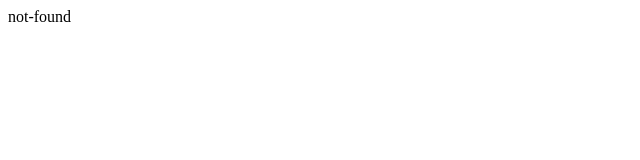
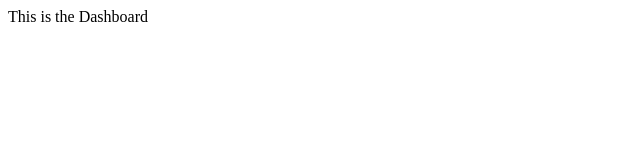
Before and after one commit to apurboroy7077/next_js_learning, a Next.js app in the folder hello_world/: page /dashboard in a window 1280 px wide. Before the commit this address had no page. Shown: the top 160 px of the page, without its empty margins (0-640 px from the left). Built offline with nearby package versions, Linux system fonts and the light colour scheme.

Commit message:
File Colocating, Date 20/2/2024, Tuesday.

```diff
--- /dev/null
+++ b/hello_world/src/app/dashboard/line_chart.tsx
@@ -0,0 +1,5 @@
+const line_chart = () => {
+  return <div>line_chart</div>;
+};
+
+export default line_chart;
--- /dev/null
+++ b/hello_world/src/app/dashboard/page.tsx
@@ -0,0 +1,5 @@
+const page = () => {
+  return <div>This is the Dashboard</div>;
+};
+
+export default page;
```
